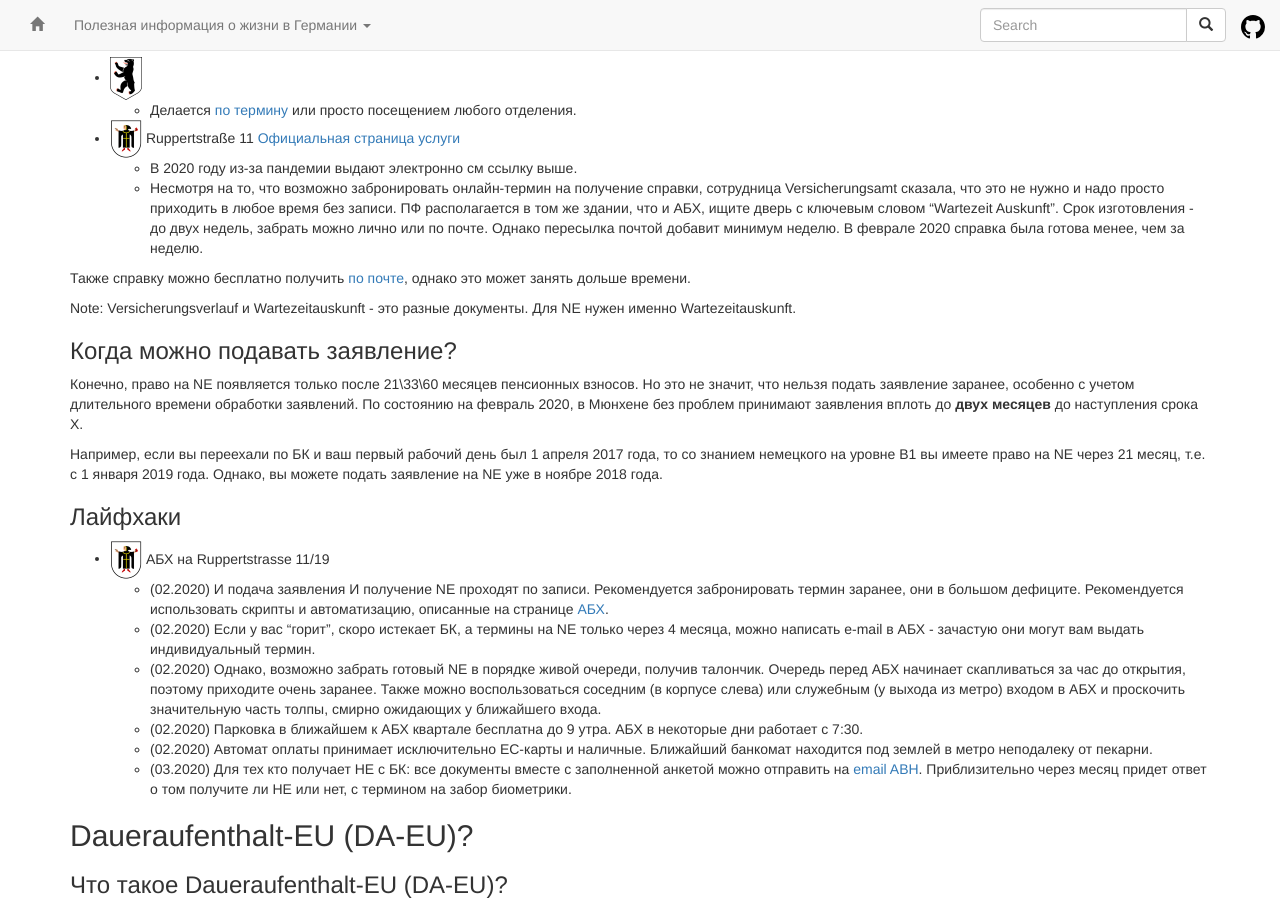
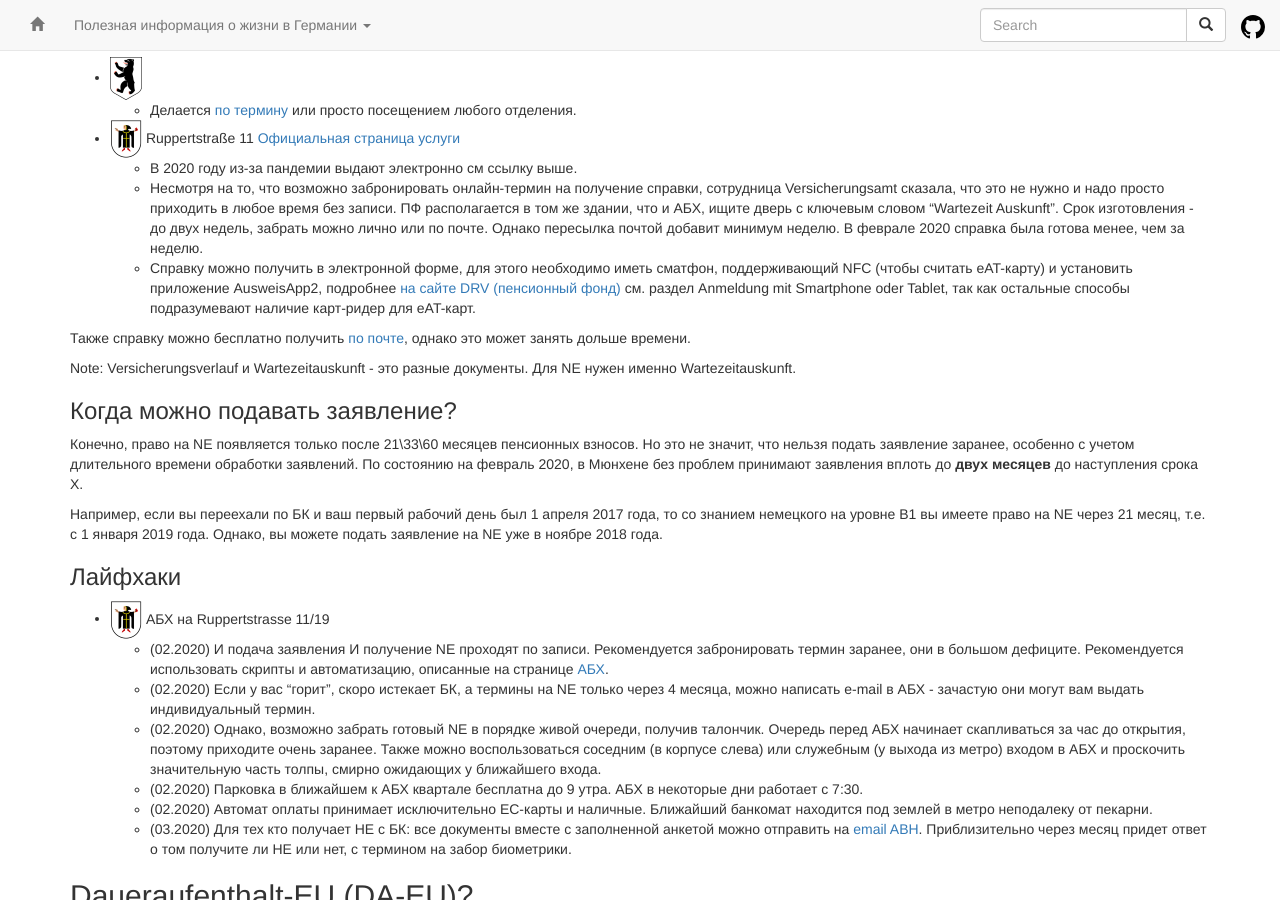
Before and after one commit to ru-de/faq, a Jekyll site: the page built from pages/ПМЖ.md, in a window 1280 px wide and 900 px high, scrolled down 1249 px. Built offline with Jekyll 4.4.1, drawn with Linux system fonts in a browser that asks for light colours; nearby versions of some CDN libraries.

Commit message:
sync github pages

```diff
--- a/pages/ПМЖ.md
+++ b/pages/ПМЖ.md
@@ -54,6 +54,7 @@ layout: default
 * ![](files/mu.png) Ruppertstraße 11 [Официальная страница услуги](http://www.muenchen.de/dienstleistungsfinder/muenchen/10216090/)
   * В 2020 году из-за пандемии выдают электронно см ссылку выше.
   * Несмотря на то, что возможно забронировать онлайн-термин на получение справки, сотрудница Versicherungsamt сказала, что это не нужно и надо просто приходить в любое время без записи. ПФ располагается в том же здании, что и АБХ, ищите дверь с ключевым словом "Wartezeit Auskunft". Срок изготовления - до двух недель, забрать можно лично или по почте. Однако пересылка почтой добавит минимум неделю. В феврале 2020 справка была готова менее, чем за неделю.
+  * Справку можно получить в электронной форме, для этого необходимо иметь сматфон, поддерживающий NFC (чтобы считать eAT-карту) и установить приложение AusweisApp2, подробнее [на сайте DRV (пенсионный фонд)](https://www.deutsche-rentenversicherung.de/DRV/DE/Online-Dienste/Online-Dienste-mit-Registrierung/online-dienste-mit-registrierung.html) см. раздел Anmeldung mit Smartphone oder Tablet, так как остальные способы подразумевают наличие карт-ридер для eAT-карт.
 
 Также справку можно бесплатно получить [по почте](https://www.eservice-drv.de/SelfServiceWeb/), однако это может занять дольше времени.
 
```
